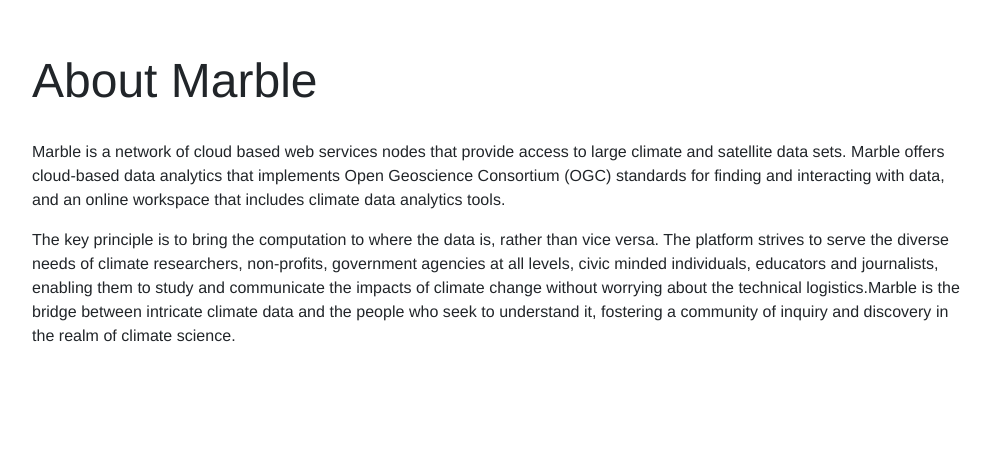
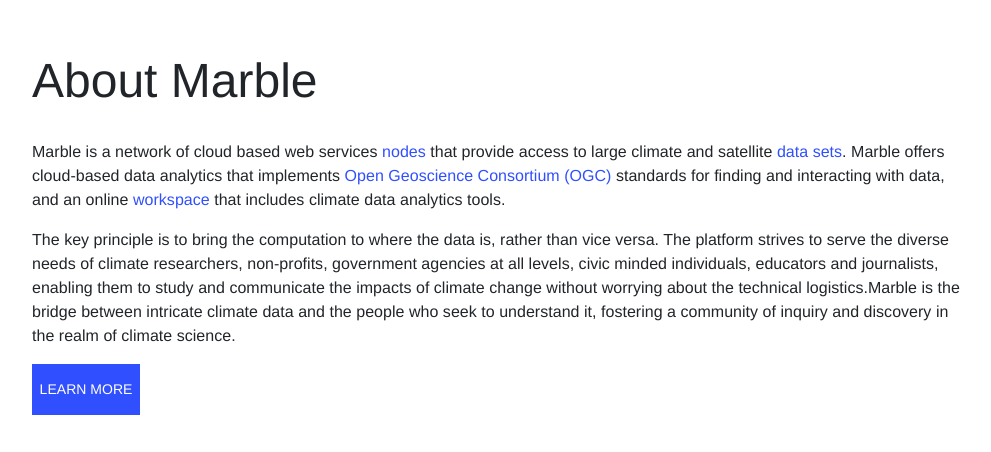
Before and after one commit to ShrutiK100/marble-website, a Python web app: template templates/site/index.html in a window 1280 px wide; the page is wider, and only the part inside the window is pictured. Shown: the part 820-1272 px from the top of that part, without its empty margins (140-1131 px from the left). Run offline with Jinja, Linux system fonts and the light colour scheme; the template is opened without the code that fills it, so the values that code supplies are empty.

Commit message:
Update index.html
Added links to introduction paragraph on home page

```diff
--- a/templates/site/index.html
+++ b/templates/site/index.html
@@ -9,10 +9,14 @@
 
     {% with %}
         {% set title = "About Marble" %}
-        {% set content = "<p>Marble is a network of cloud based web services nodes that provide access to large climate
-        and satellite data sets.  Marble offers cloud-based data analytics that implements Open Geoscience Consortium
-        (OGC) standards for finding and interacting with data, and an online workspace that includes climate data
-        analytics tools.</p>
+        {% set content = "<p>Marble is a network of cloud based web services <a class='paragraph-href' href='node.html'>nodes</a>
+        that provide access to large climate and satellite
+        <a class='paragraph-href' href='https://redoak.cs.toronto.edu/stac-browser/'>data sets</a>.
+        Marble offers cloud-based data analytics that implements
+        <a class='paragraph-href' href='https://www.ogc.org/'>Open Geoscience Consortium
+        (OGC)</a> standards for finding and interacting with data, and an online
+        <a class='paragraph-href' href='https://jupyter.org/'>workspace</a>
+        that includes climate data analytics tools.</p>
 
         <p>The key principle is to bring the computation to where the data is, rather than vice versa. The platform
         strives to serve the diverse needs of climate researchers, non-profits, government agencies at all levels,
@@ -21,7 +25,7 @@
         data and the people who seek to understand it, fostering a community of inquiry and discovery in the realm of
         climate science.</p>" %}
 
-        {% include "partials/general-content.html" %}
+        {% include "partials/introduction.html" %}
     {% endwith %}
 
     {% with %}
```
